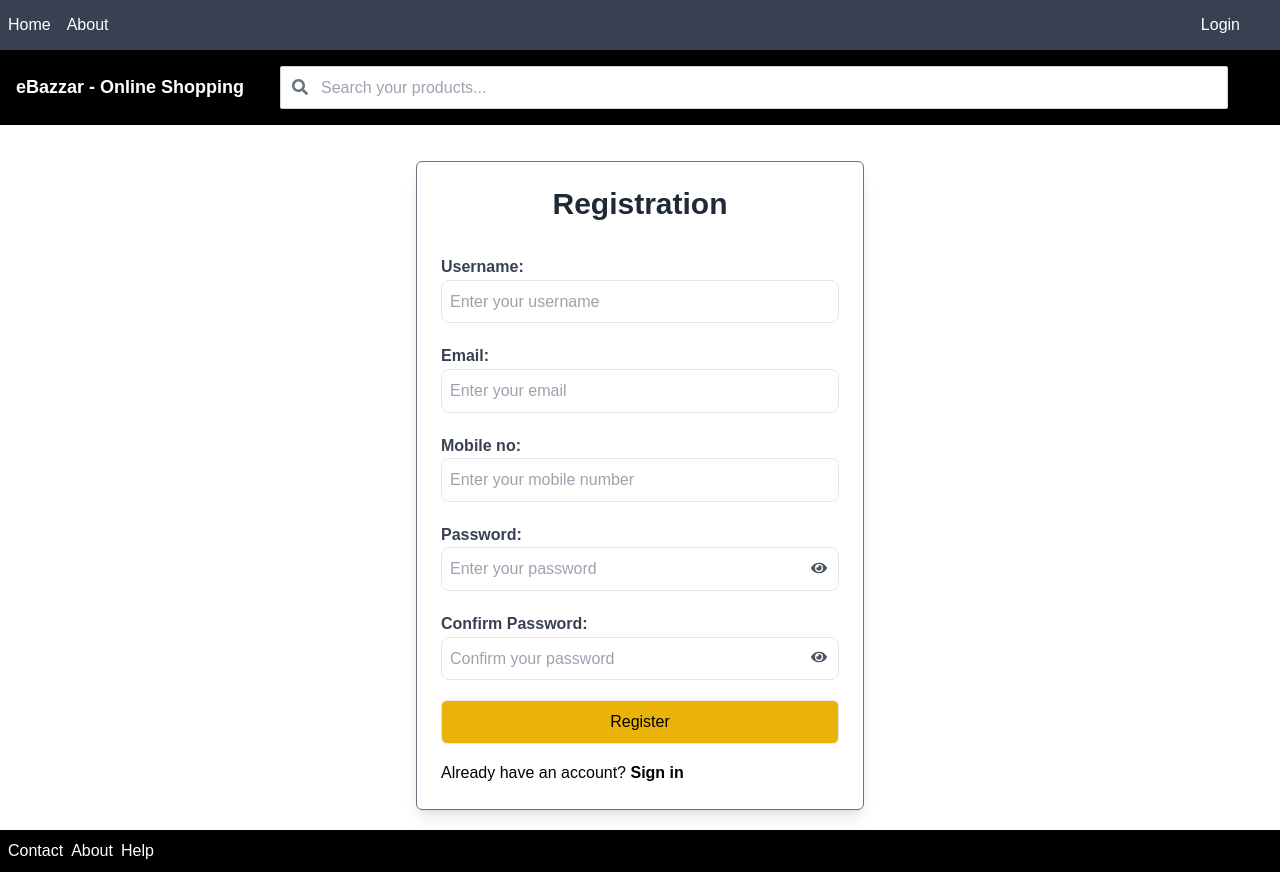
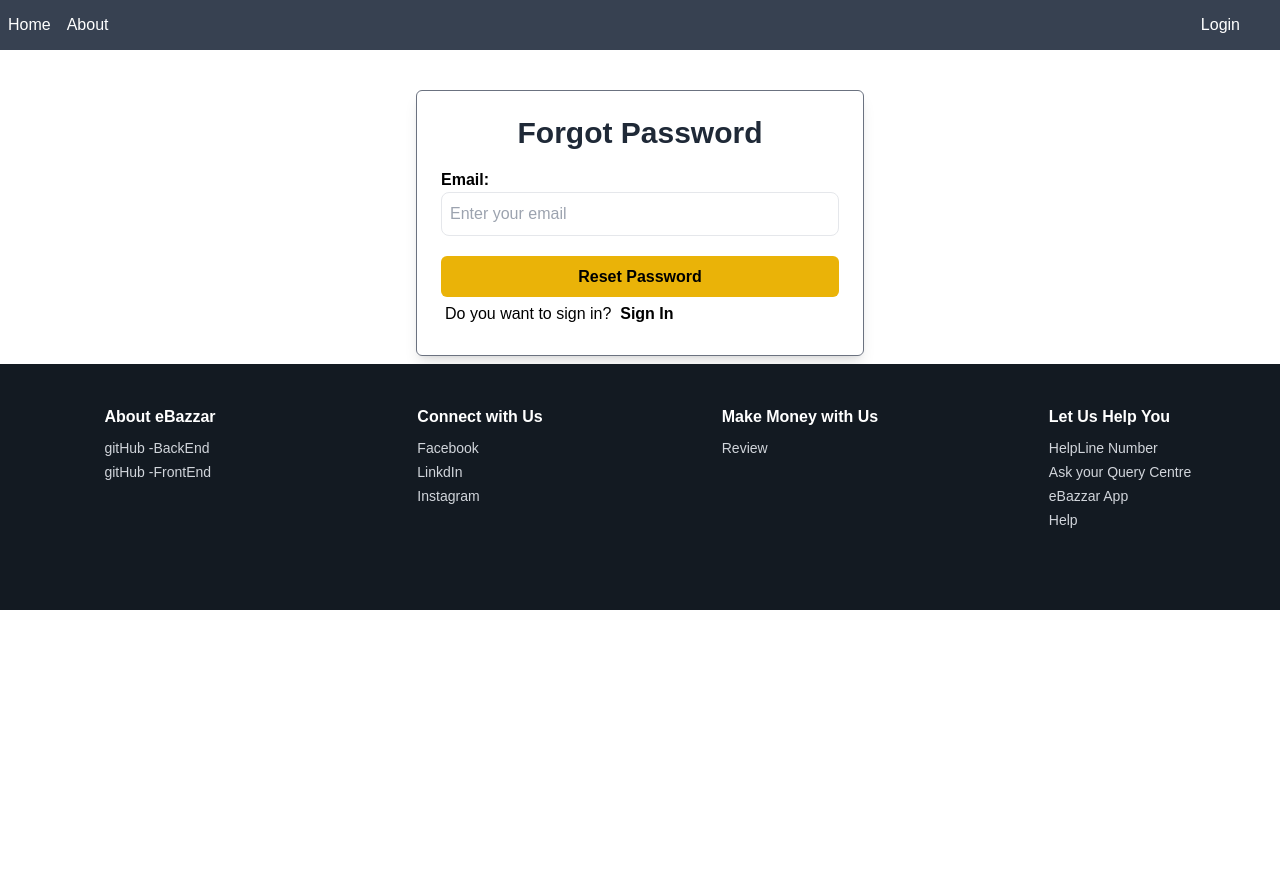
Before and after one commit to Prince3963/ebazzar, a React (Create React App) app: page /forgotPassword in a window 1280 px wide. After the commit the page ends 800 px from the top, so only its background shows below. Built offline with nearby package versions, Linux system fonts and the light colour scheme.

Commit message:
Pagination

```diff
--- a/src/App.js
+++ b/src/App.js
@@ -4,7 +4,7 @@ import { BrowserRouter as Router, Routes, Route, Navigate } from 'react-router-d
 import Header from './components/Headers/Header';
 import Navbar from './components/Headers/Navbar';
 import { Footer } from './components/Footers/Footer';
-import { Contact } from './components/Footers/Contact';
+
 import Home from './components/Headers/Home';
 
 import Login from './components/Authentications/Login';
@@ -18,6 +18,7 @@ import Order from './components/Admin/Order';
 import Register from './components/Authentications/Register';
 import UserDashboard from './components/User/UserDashboard';
 import Profile from './components/Headers/Profile';
+import ForgotPassword from './components/Authentications/ForgotPassword'
 
 function App() {
   return (
@@ -53,25 +54,23 @@ function AppContent() {
 
   // PrivateRoute
   const PrivateRoute = ({ element }) => {
-    return isLoggedIn ? element : <Navigate to="/login" />;
+    return isLoggedIn ? element : <Navigate to="/" />;
   };
 
   return (
     <>
       <Navbar />
-      <Header />
-
       <Routes>
         {/* Public Pages */}
-        <Route path="/" element={<LandingPage />} />
-        <Route path="/home" element={<Home />} />
-        <Route path="/about" element={<About />} />
-        <Route path="/profile" element={<Profile />} />
+        <Route path='/' element={<PublicRoute element={<UserDashboard />} />} />
+        <Route path="/home" element={<PublicRoute element={<Home />} />} />
+        <Route path="/about" element={<PublicRoute element={<About />} />} />
+        <Route path="/profile" element={<PublicRoute element={<Profile />} />} />
 
         {/* Authentication */}
         <Route path="/login" element={<PublicRoute element={<Login />} />} />
         <Route path="/register" element={<PublicRoute element={<Register />} />} />
-        <Route path="/forgotPassword" element={<PublicRoute element={<Register />} />} />
+        <Route path="/forgotPassword" element={<PublicRoute element={<ForgotPassword />} />} />
 
         {/* User Pages */}
         <Route path="/user/userDashboard" element={<PrivateRoute element={<UserDashboard />} />} />
@@ -82,8 +81,10 @@ function AppContent() {
         <Route path="/admin/product" element={<PrivateRoute element={<Product />} />} />
         <Route path="/admin/order" element={<PrivateRoute element={<Order />} />} />
         <Route path="/admin/customer" element={<PrivateRoute element={<Customer />} />} />
+
+
+
       </Routes>
-
       <Footer />
     </>
   );
--- a/src/components/Admin/Product/ProductForm.js
+++ b/src/components/Admin/Product/ProductForm.js
@@ -5,8 +5,7 @@ const ProductForm = ({ product, onClose, onRefresh }) => {
     const [formData, setFormData] = useState({
         product_name: '',
         product_description: '',
-        product_price: '',
-        product_image: '',
+        product_price: null,
         product_isActive: true,
         category_id: '',
     });
@@ -24,46 +23,69 @@ const ProductForm = ({ product, onClose, onRefresh }) => {
         }
     }, [product]);
 
+
     const handleChange = (e) => {
-        const { name, value, type, checked } = e.target;
-        setFormData({
-            ...formData,
-            [name]: type === 'checkbox' ? checked : value,
-        });
+        const { name, value, type, checked, files } = e.target;
+
+        if (name === 'product_price') {
+            setFormData((prev) => ({
+                ...prev,
+                product_price: value || '', // Handle price as string
+            }));
+        } else if (name === 'product_image' && files) {
+            setFormData((prev) => ({
+                ...prev,
+                product_image: files[0] || null, // Handle the image file
+            }));
+        } else {
+            setFormData((prev) => ({
+                ...prev,
+                [name]: type === 'checkbox' ? checked : value,
+            }));
+        }
     };
+
 
 
     const handleSubmit = (e) => {
         e.preventDefault();
 
         const form = new FormData();
-        // form.append("ProductPrice", formData.product_price);
-        for (const key in formData) {
-            form.append(key, formData[key]?.toString());
+        const fileInput = document.getElementById("product_image"); // Change to correct input ID for image
+
+        // Make sure fileInput is valid and has files
+        if (fileInput && fileInput.files && fileInput.files.length > 0) {
+    form.append("product_image", fileInput.files[0]); // ✅ This is correct
         }
-        if (product) {
-            axios.put(`https://localhost:7219/api/Product/updateProduct/${product.product_id}`, form)
-                .then((res) => {
-                    console.log("Response is : ", res);
-                    onRefresh();
-                    onClose();
-                }).catch((err) => {
-                    console.log("Product is not updated : ", err)
-                });
 
-        } else {
-            axios.post("https://localhost:7219/api/Product/addProduct", form)
+        // Append other form data
+        form.append("product_name", formData.product_name || "");
+        form.append("product_description", formData.product_description || "");
+        form.append("category_id", formData.category_id || "");
 
-                .then((response) => {
-                    console.log("Response:", response);
-                    onRefresh();
-                    onClose();
-                })
-                .catch((err) => {
-                    console.error("Error submitting form data:", err);
-                });
+        // Check if the price is valid (number, not null)
+        if (formData.product_price && !isNaN(formData.product_price)) {
+            form.append("product_price", formData.product_price);
         }
-    }
+
+        // Use the right API URL depending on whether the product exists
+        const url = product
+            ? `https://localhost:7219/api/Product/updateProduct/${product.product_id}`
+            : "https://localhost:7219/api/Product/addProduct";
+
+        const request = product ? axios.put(url, form) : axios.post(url, form);
+
+        request
+            .then((res) => {
+                console.log("Response is:", res);
+                onRefresh();
+                onClose();
+            })
+            .catch((err) => {
+                console.error("Error submitting form data:", err);
+            });
+    };
+
 
 
 
@@ -78,11 +100,11 @@ const ProductForm = ({ product, onClose, onRefresh }) => {
 
                     <textarea name="product_description" placeholder="Description" className="w-full p-2 border" value={formData.product_description} onChange={handleChange} required />
 
-                    <input name="product_price" type="number" placeholder="Price" className="w-full p-2 border" value={formData.product_price} onChange={handleChange} required />
+                    <input name="product_price" id="product_price" type="number" placeholder="Price" className="w-full p-2 border" value={formData.product_price} onChange={handleChange} required />
 
-                    <input type='file' name="product_image" placeholder="Image URL" className="w-full p-2 border" value={formData.product_image} onChange={handleChange} />
+                    <input type='file' name="product_image" id='product_image' placeholder="Image URL" className="w-full p-2 border"  onChange={handleChange} />
 
-
+{/* // bc mene id di thi na */}
                     <select
                         name="category_id"
                         className='w-full p-2 border'
--- a/src/components/Authentications/ForgotPassword.js
+++ b/src/components/Authentications/ForgotPassword.js
@@ -1,22 +1,79 @@
-import React from 'react'
+import React, { useState } from 'react';
+import { useNavigate } from 'react-router-dom';
 
-function ForgotPassword() {
+const ForgotPassword = () => {
+  const [inputValue, setInputValue] = useState({ email: '' });
+  const [errors, setErrors] = useState({});
+
+  const inputChangeHandler = (e) => {
+    const { name, value } = e.target;
+    setInputValue((prev) => ({ ...prev, [name]: value }));
+    setErrors((prev) => ({ ...prev, [name]: "" }));
+  };
+
+  const navigate = useNavigate()
+  const validateFields = () => {
+    const emailExpr = /^[^\s@]+@[^\s@]+\.[^\s@]+$/;
+    let newErrors = {};
+
+    if (!inputValue.email) {
+      newErrors.email = "Email is required";
+    } else if (!emailExpr.test(inputValue.email)) {
+      newErrors.email = "Invalid email format";
+    }
+
+    setErrors(newErrors);
+    return Object.keys(newErrors).length === 0;
+  };
+
+  const handleSubmit = (e) => {
+    e.preventDefault();
+    if (!validateFields()) return;
+
+    // Placeholder for backend call
+    alert(`Reset link sent to: ${inputValue.email}`);
+    // Optionally store email in localStorage to pre-fill on login
+    localStorage.setItem('savedEmail', inputValue.email);
+
+    // Clear form
+    setInputValue({ email: '' });
+  };
+
   return (
-    <div>
+    <div className="max-w-md mx-auto mt-10 p-6 m-2 border border-gray-500 rounded-md shadow-lg ">
+      <h2 className="text-center text-3xl font-bold mb-4 text-gray-800 ">Forgot Password</h2>
+      <form onSubmit={handleSubmit} className="flex flex-col space-y-5">
         <div>
-          <label className='font-semibold'>Email:</label>
+          <label className="font-semibold">Email:</label>
           <input
-            type='text'
-            name='email'
+            type="text"
+            name="email"
             value={inputValue.email}
             onChange={inputChangeHandler}
-            placeholder='Enter your email'
-            className='w-full p-2 border rounded-lg focus:ring-2 focus:ring-blue-500'
+            placeholder="Enter your email"
+            className="w-full p-2 border rounded-lg focus:ring-2 focus:ring-blue-500"
           />
-          {errors.email && <span className='text-red-600'>{errors.email}</span>}
+          {errors.email && <span className="text-red-600">{errors.email}</span>}
         </div>
+        <button
+          type="submit"
+          className="bg-yellow-500 text-black font-semibold rounded-md p-2 hover:bg-yellow-500 hover:scale-105 hover:shadow-lg"
+        >
+          Reset Password
+        </button>
+      </form>
+      <h5 className='m-1'>
+        Do you want to sign in? &nbsp;
+        <span
+          onClick={() => navigate("/login")}
+          className="text-black font-bold cursor-pointer hover:text-green-900"
+        >
+          Sign In
+        </span>
+
+      </h5>
     </div>
-  )
-}
+  );
+};
 
-export default ForgotPassword
+export default ForgotPassword;
--- a/src/components/Authentications/Login.js
+++ b/src/components/Authentications/Login.js
@@ -87,21 +87,30 @@ const Login = () => {
             />
             {errors.password && <span className='text-red-600'>{errors.password}</span>}
           </div>
-          <div className='flex items-center space-x-2'>
+          {/* <div className='flex items-center space-x-2'>
             <input
-              type='checkbox'
+              type=''
               id='showPassword'
               checked={showPassword}
               onChange={() => setShowPassword(!showPassword)}
               className='w-4 h-4'
             />
-            <label htmlFor='showPassword' className='text-black font-medium'>Show Password</label>
-          </div>
-          <button className='bg-yellow-500 rounded-md p-2 hover:bg-yellow-400 hover:scale-105 hover:shadow-lg'>
+            {/* <label htmlFor='showPassword' className='text-black font-medium'>Show Password</label> */}
+          {/* </div>  */}
+          <button className="bg-yellow-500 text-black font-semibold rounded-md p-2 hover:bg-yellow-500 hover:scale-105 hover:shadow-lg">
             Login
           </button>
-          <h5>
-            Don't have an account ? {" "}
+          <h5 className='m-1'>
+            Forgot your Password ? &nbsp;
+            <span
+              onClick={() => navigate("/forgotPassword")}
+              className="text-black font-bold cursor-pointer hover:text-green-900"
+            >
+              Forgot password
+            </span>
+          </h5>
+          <h5 className='m-1'>
+            Don't have an account ? &nbsp;
             <span
               onClick={() => navigate("/register")}
               className="text-black font-bold cursor-pointer hover:text-green-900"
@@ -110,15 +119,7 @@ const Login = () => {
             </span>
           </h5>
 
-          <h5>
-            {" "}
-            <span
-              onClick={() => navigate("/forgotPassword")}
-              className="text-black font-bold cursor-pointer hover:text-green-900"
-            >
-              Forgot password
-            </span>
-          </h5>
+
         </form>
       </div>
     </div>
--- a/src/components/Authentications/Register.js
+++ b/src/components/Authentications/Register.js
@@ -138,12 +138,6 @@ const Register = () => {
 
 
       <form onSubmit={formSubmit} className="flex flex-col space-y-5">
-        {errors.email && <span className="text-red-600">{errors.email}</span>}
-            {apiError && (
-              <div className=" text-red-600 rounded">
-                {apiError}
-              </div>
-            )}
         {/* Username */}
         <div>
           <label className="block font-semibold text-gray-700">Username:</label>
@@ -154,7 +148,7 @@ const Register = () => {
             onChange={inputChangeHandle}
             placeholder="Enter your username"
             className="w-full p-2 border rounded-lg focus:outline-none focus:ring-2 focus:ring-blue-500"
-          />
+            />
           {errors.username && <span className="text-red-600">{errors.username}</span>}
         </div>
 
@@ -169,6 +163,12 @@ const Register = () => {
             placeholder="Enter your email"
             className="w-full p-2 border rounded-lg focus:outline-none focus:ring-2 focus:ring-blue-500"
             />
+            {errors.email && <span className="text-red-600">{errors.email}</span>}
+                {apiError && (
+                  <div className=" text-red-600 rounded">
+                    {apiError}
+                  </div>
+                )}
 
         </div>
 
@@ -228,7 +228,7 @@ const Register = () => {
 
         <button
           id="registerbtn"
-          className="bg-yellow-500 border rounded-md p-2 transition duration-300 ease-in-out hover:bg-yellow-400 hover:scale-105 hover:shadow-lg hover:shadow-yellow-500">
+          className="bg-yellow-500 text-black font-semibold rounded-md p-2 hover:bg-yellow-500 hover:scale-105 hover:shadow-lg">
           Register
         </button>
       </form>
@@ -239,7 +239,7 @@ const Register = () => {
           onClick={() => navigate("/login")}
           className="text-black cursor-pointer font-bold hover:text-green-900"
         >
-          Sign in
+        &nbsp;Sign in
         </a>
       </h5>
 
--- a/src/components/Footers/Contact.js
+++ /dev/null
@@ -1,12 +0,0 @@
-import React from 'react'
-
-export const Contact = () => {
-  return (
-    <>
-    <div>This is contact page</div>
-    <p>
-        lorem23
-    </p>
-    </>
-  )
-}
--- a/src/components/Footers/Footer.js
+++ b/src/components/Footers/Footer.js
@@ -1,21 +1,56 @@
-import React from 'react'
-import { Link } from 'react-router-dom'
-
+import React from "react";
 
 export const Footer = () => {
   return (
-    <>
-        <footer className='bg-black text-white align-item-center p-2 '>
+    <footer className="bg-[#131A22] m-auto text-white py-10">
+      <div className="max-w-7xl mx-auto px-4 grid justify-items-center grid-cols-1 md:grid-cols-4 gap-8">
+        {/* Get to Know Us */}
         <div>
-        <ul className='flex gap-x-2 text-center'>
+          <h3 className="font-bold mb-2">About eBazzar</h3>
+          <ul className="space-y-1 text-sm text-gray-300">
+            <li>gitHub -BackEnd</li>
+            <li>gitHub -FrontEnd</li>
+            {/* <li>Press Releases</li>
+            <li>Amazon Science</li> */}
+          </ul>
+        </div>
 
-            <li><Link to={"/contact"}>Contact</Link></li>
-            <li><Link to={"/about"}>About</Link></li>
-            <li><Link to={"/help"}>Help</Link></li>
-        </ul>
-    </div>
+        {/* Connect with Us */}
+        <div>
+          <h3 className="font-bold mb-2">Connect with Us</h3>
+          <ul className="space-y-1 text-sm text-gray-300">
+            <li>Facebook</li>
+            <li>LinkdIn</li>
+            <li>Instagram</li>
+          </ul>
+        </div>
+
+        {/* Make Money with Us */}
+        <div>
+          <h3 className="font-bold mb-2">Make Money with Us</h3>
+          <ul className="space-y-1 text-sm text-gray-300">
+           <li>Review</li>
+          </ul>
+        </div>
+
+        {/* Let Us Help You */}
+        <div>
+          <h3 className="font-bold mb-2">Let Us Help You</h3>
+          <ul className="space-y-1 text-sm text-gray-300">
+            <li>HelpLine Number</li>
+            <li>Ask your Query Centre</li>
+
+            <li>eBazzar App</li>
+            <li>Help</li>
+          </ul>
+        </div>
+      </div>
+
+      <div className="mt-10 flex justify-center items-center gap-4">
+        {/* <img src="https://upload.wikimedia.org/wikipedia/commons/a/a9/Amazon_logo.svg" alt="Amazon" className="h-6" /> */}
+      </div>
     </footer>
-    </>
+  );
+};
 
-  )
-}
+export default Footer;
--- a/src/components/Footers/Help.js
+++ /dev/null
@@ -1,9 +0,0 @@
-import React from 'react'
-
-const Help = () => {
-  return (
-    <div>This is helping page</div>
-  )
-}
-
-export default Help
--- a/src/components/Headers/Header.js
+++ b/src/components/Headers/Header.js
@@ -1,24 +1,24 @@
-import React from "react";
-import { FaSearch } from "react-icons/fa"; // Import the search icon
+// import React from "react";
+// import { FaSearch } from "react-icons/fa"; // Import the search icon
 
-const Header = () => {
+// const Header = () => {
 
-  return (
-    <header className="bg-black text-white flex items-center justify-between p-4">
-      {/* Heading */}
-      <h1 className="text-start text-lg font-bold">eBazzar - Online Shopping</h1>
+//   return (
+//     <header className="bg-black text-white flex items-center justify-between p-4">
+//       {/* Heading */}
+//       <h1 className="text-start text-lg font-bold">eBazzar - Online Shopping</h1>
 
-      {/* Searchbar with Icon & Custom Tailwind Classes */}
-      <div className="relative flex-1 mx-9">
-        <FaSearch className="absolute left-3 top-1/2 transform -translate-y-1/2 text-gray-500" />
-        <input
-          type="search"
-          placeholder="Search your products..."
-          className="w-full pl-10 p-2 rounded-sm text-black border border-gray-300 focus:outline-none focus:ring-2 focus:ring-blue-500"
-        />
-      </div>
-    </header>
-  );
-};
+//       {/* Searchbar with Icon & Custom Tailwind Classes */}
+//       <div className="relative flex-1 mx-9">
+//         <FaSearch className="absolute left-3 top-1/2 transform -translate-y-1/2 text-gray-500" />
+//         <input
+//           type="search"
+//           placeholder="Search your products..."
+//           className="w-full pl-10 p-2 rounded-sm text-black border border-gray-300 focus:outline-none focus:ring-2 focus:ring-blue-500"
+//         />
+//       </div>
+//     </header>
+//   );
+// };
 
-export default Header;
+// export default Header;
--- /dev/null
+++ b/src/components/User/Pagination.js
@@ -0,0 +1,31 @@
+import React from 'react'
+
+const Pagination = ({ totalPagePost, PostPerPage, setCurrentPage }) => {
+
+    //Array for page numbers
+    const pages = [];
+
+    for (let i = 1; i <= Math.ceil(totalPagePost / PostPerPage); i++) {
+        pages.push(i);
+
+    }
+
+
+    return (
+        <div className="flex justify-center gap-4 mt-8">
+            {pages.map((page, index) => {
+                return (
+                    <button
+                        key={index}
+                        onClick={() => setCurrentPage(page)}
+                        className="bg-blue-700 text-white px-4 py-2 rounded-lg hover:bg-blue-600 transition duration-200 transform hover:scale-105">
+                        {page}
+                    </button>
+                );
+            })}
+        </div>
+
+    );
+};
+
+export default Pagination
--- a/src/components/User/UserDashboard.js
+++ b/src/components/User/UserDashboard.js
@@ -1,8 +1,11 @@
 import React, { useEffect, useState } from "react";
 import axios from "axios";
+import Pagination from "./Pagination";
 
 const UserDashboard = () => {
   const [products, setProducts] = useState([]);
+  const [currentPage, setCurrentPage] = useState(1);
+  const [postPerPage, setPostPerPage] = useState(8);
 
   useEffect(() => {
     axios
@@ -11,22 +14,29 @@ const UserDashboard = () => {
       .catch((err) => console.error("API Error:", err));
   }, []);
 
+  //Create some Variables and store the logic to how to display cards on page
+  const lastPostIndex = currentPage * postPerPage;
+  const FirstPostIndex = lastPostIndex -postPerPage;
+  const currentPost = products.slice(FirstPostIndex, lastPostIndex);
+
+
   return (
     <div className="bg-white min-h-screen text-black px-8 py-6">
       <h1 className="text-3xl font-bold mb-6 text-center">Product Store</h1>
 
-      <div className="grid grid-cols-1 sm:grid-cols-2 lg:grid-cols-3 gap-6">
-        {products.map((product, index) => (
+      <div className="grid grid-cols-1 sm:grid-cols-2 lg:grid-cols-4 gap-8">
+        {currentPost.map((product, index) => (
+
           <div
-            key={index}
-            className="bg-yellow-400 rounded-2xl overflow-hidden shadow-lg"
+          key={index}
+          className="bg-yellow-400 rounded-2xl overflow-hidden shadow-lg"
           >
             <img
               src={
-                product.product_image ||
+                product.product_imageURL ||
                 "https://via.placeholder.com/300x200?text=No+Image"
               }
-              alt={product.product_name}
+              alt={product.product_nameURL}
               className="w-full h-48 object-cover"
             />
             <div className="p-4">
@@ -54,7 +64,13 @@ const UserDashboard = () => {
             </div>
           </div>
         ))}
+
       </div>
+        <Pagination
+        totalPagePost={products.length}
+        PostPerPage={postPerPage}
+        setCurrentPage={setCurrentPage}
+        />
     </div>
   );
 };
```
